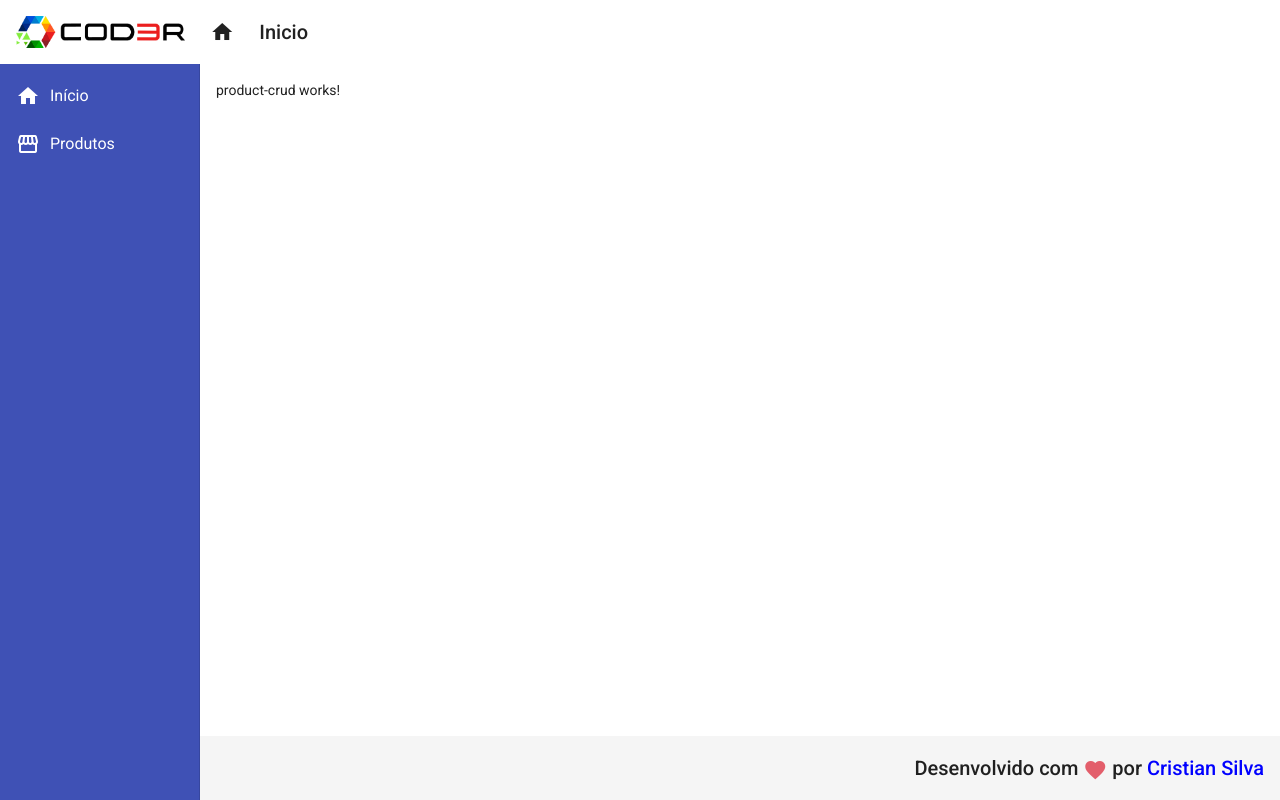
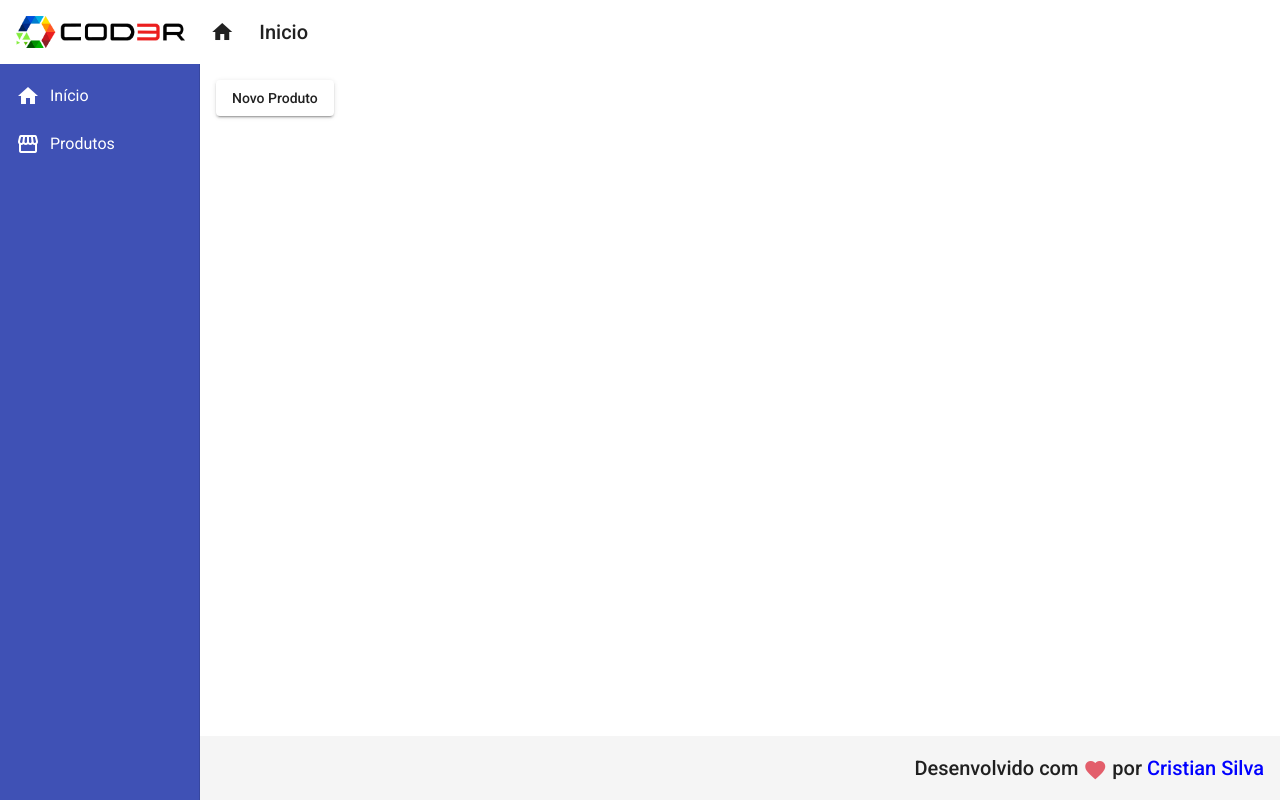
Before and after one commit to Cristuker/Angular-Shop, an Angular app in the folder frontend/: page /products in a window 1280 px wide. Built offline with nearby package versions, Linux system fonts and the light colour scheme.

Commit message:
feat: creating product model and add navigation

```diff
--- a/frontend/src/app/app.module.ts
+++ b/frontend/src/app/app.module.ts
@@ -6,6 +6,7 @@
 import { MatListModule } from '@angular/material/list'
 import { MatSidenavModule } from '@angular/material/sidenav';
 import { MatCardModule } from '@angular/material/card';
+import { MatButtonModule } from '@angular/material/button'
 
 import { AppRoutingModule } from './app-routing.module';
 import { AppComponent } from './app.component';
@@ -33,7 +34,8 @@
     MatToolbarModule,
     MatSidenavModule,
     MatListModule,
-    MatCardModule
+    MatCardModule,
+    MatButtonModule
   ],
   /* Componentes, diretivas e pipes que serão exportados para outros modulos
   No app.module nada é exportado e sim importado por ser o modulo principal */
--- /dev/null
+++ b/frontend/src/app/components/product/product.model.ts
@@ -0,0 +1,5 @@
+export interface Product {
+    id?: number;
+    name: string;
+    price: number
+}
--- a/frontend/src/app/views/product-crud/product-crud.component.html
+++ b/frontend/src/app/views/product-crud/product-crud.component.html
@@ -1 +1,3 @@
-<p>product-crud works!</p>
+<button mat-raised-button (click)="navigateToProductCreate()" >
+    Novo Produto
+</button>
--- a/frontend/src/app/views/product-crud/product-crud.component.ts
+++ b/frontend/src/app/views/product-crud/product-crud.component.ts
@@ -1,4 +1,5 @@
 import { Component, OnInit } from '@angular/core';
+import { Router  } from '@angular/router'
 
 @Component({
   selector: 'app-product-crud',
@@ -7,9 +8,15 @@
 })
 export class ProductCrudComponent implements OnInit {
 
-  constructor() { }
+   // O router é instanciado automaticamente quando o componente é declarado via DI.
+  constructor(private router: Router) {
+  }
 
   ngOnInit(): void {
   }
 
+  navigateToProductCreate(): void {
+    this.router.navigate(['/products/create'])
+  }
+
 }
```
Also changed, not shown: 1 other file (tests, documents, lock files or other folders).
